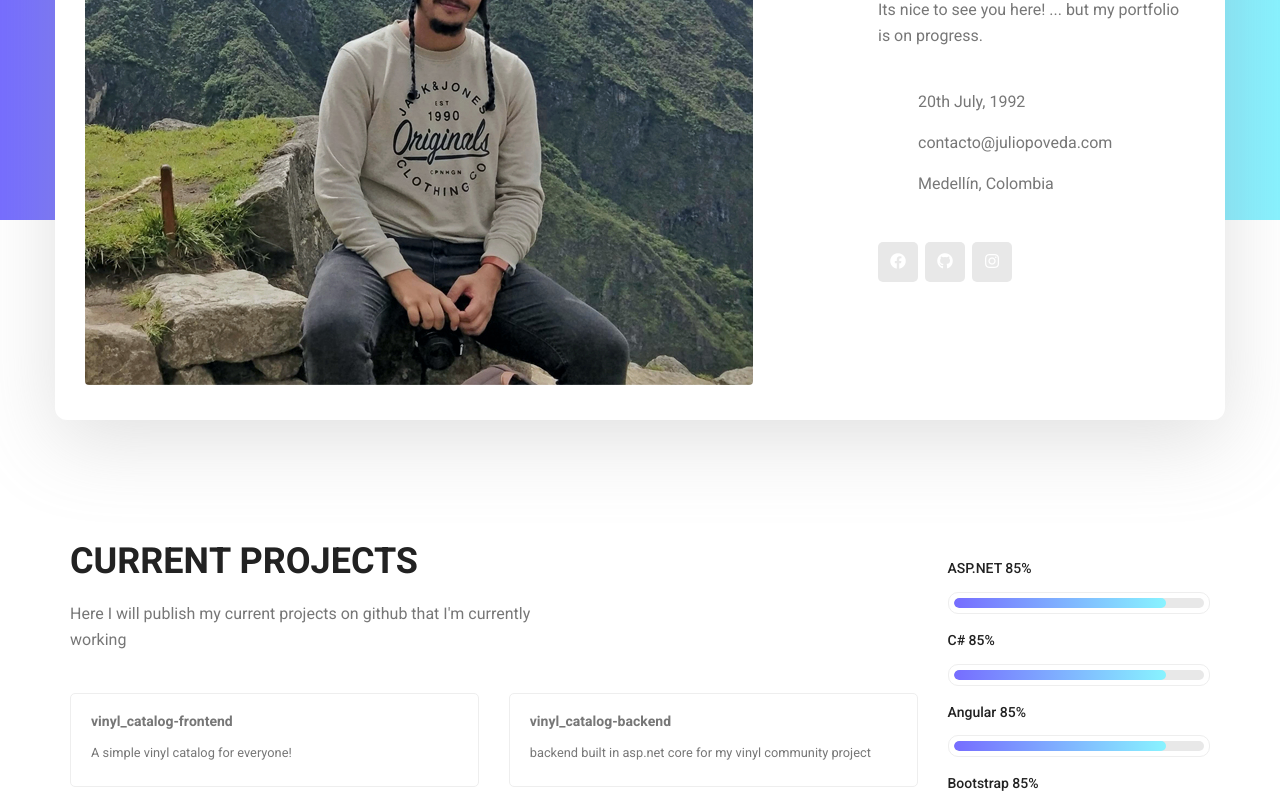
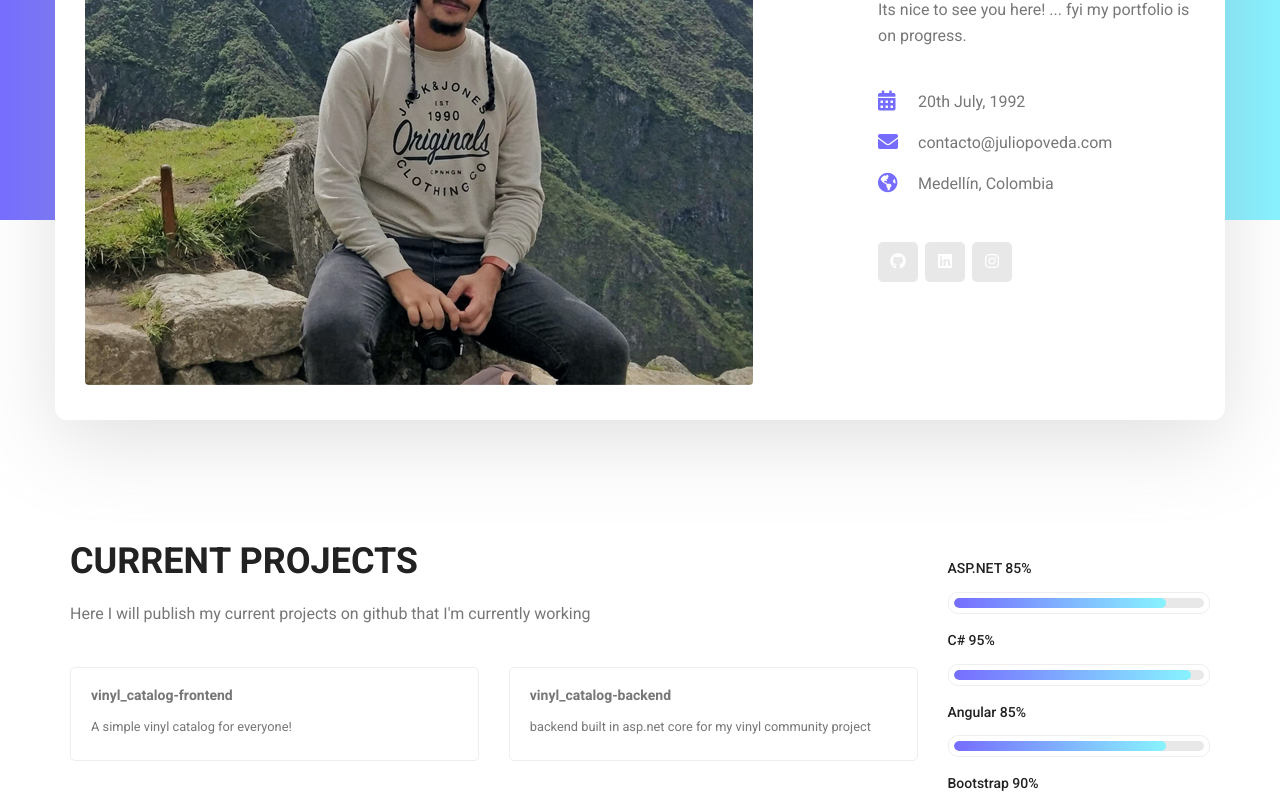
Before and after one commit to NESTicle/juliopoveda.com, an Angular app: page / in a window 1280 px wide. Shown: the part 540-1340 px from the top of the page. Built offline with nearby package versions, Linux system fonts and the light colour scheme.

Commit message:
changes on portfolio

```diff
--- a/src/app/components/home/about-me-home/about-me-home.component.html
+++ b/src/app/components/home/about-me-home/about-me-home.component.html
@@ -43,11 +43,11 @@
                         </div>
 
                         <div class="skill_item">
-                            <h4>C# <span class="counter">85</span>%</h4>
+                            <h4>C# <span class="counter">95</span>%</h4>
                             <div class="progress_br">
                                 <div class="progress">
-                                    <div class="progress-bar" role="progressbar" aria-valuenow="85" aria-valuemin="0"
-                                        aria-valuemax="100" style="width: 85%;"></div>
+                                    <div class="progress-bar" role="progressbar" aria-valuenow="95" aria-valuemin="0"
+                                        aria-valuemax="100" style="width: 95%;"></div>
                                 </div>
                             </div>
                         </div>
@@ -63,11 +63,11 @@
                         </div>
 
                         <div class="skill_item">
-                            <h4>Bootstrap <span class="counter">85</span>%</h4>
+                            <h4>Bootstrap <span class="counter">90</span>%</h4>
                             <div class="progress_br">
                                 <div class="progress">
                                     <div class="progress-bar" role="progressbar" aria-valuenow="85" aria-valuemin="0"
-                                        aria-valuemax="100" style="width: 85%;"></div>
+                                        aria-valuemax="100" style="width: 90%;"></div>
                                 </div>
                             </div>
                         </div>
--- a/src/app/components/home/index-home/index-home.component.html
+++ b/src/app/components/home/index-home/index-home.component.html
@@ -38,22 +38,35 @@
                             <h6>Hi everyone, i am</h6>
                             <h3>Julio Poveda</h3>
                             <h4>Senior .NET Developer</h4>
-                            <p>Its nice to see you here! ... but my portfolio is on progress.</p>
+                            <p>Its nice to see you here! ... fyi my portfolio is on progress.</p>
                             <ul class="list basic_info">
-                                <li><a href="#"><i class="lnr lnr-calendar-full"></i> 20th July, 1992</a></li>
-                                <li><a href="#"><i class="lnr lnr-envelope"></i> contacto@juliopoveda.com</a></li>
-                                <li><a href="#"><i class="lnr lnr-home"></i> Medellín, Colombia</a></li>
+                                <li>
+                                    <a href="#">
+                                        <i class="fas fa-calendar-alt"></i> 20th July, 1992
+                                    </a>
+                                </li>
+                                <li>
+                                    <a href="mailto:contacto@juliopoveda.com">
+                                        <i class="fas fa-envelope"></i> contacto@juliopoveda.com
+                                    </a>
+                                </li>
+                                <li>
+                                    <a href="#">
+                                        <i class="fas fa-globe-americas"></i> Medellín, Colombia
+                                    </a>
+                                </li>
                             </ul>
+
                             <ul class="list personal_social">
                                 <li>
-                                    <a href="https://www.facebook.com/nesticle8bit" target="_blank">
-                                        <i class="fab fa-facebook"></i>
+                                    <a href="https://github.com/NESTicle" target="_blank">
+                                        <i class="fab fa-github"></i>
                                     </a>
                                 </li>
 
                                 <li>
-                                    <a href="https://github.com/NESTicle" target="_blank">
-                                        <i class="fab fa-github"></i>
+                                    <a href="https://www.linkedin.com/in/juliopoveda/" target="_blank">
+                                        <i class="fab fa-linkedin"></i>
                                     </a>
                                 </li>
 
--- a/src/styles.scss
+++ b/src/styles.scss
@@ -2479,7 +2479,7 @@ h6 {
   margin-bottom: 18px;
   text-transform: uppercase; }
 .welcome_text p {
-  max-width: 495px;
+  max-width: 530px;
   font-family: "Roboto", sans-serif;
   margin-bottom: 40px; }
 
```
